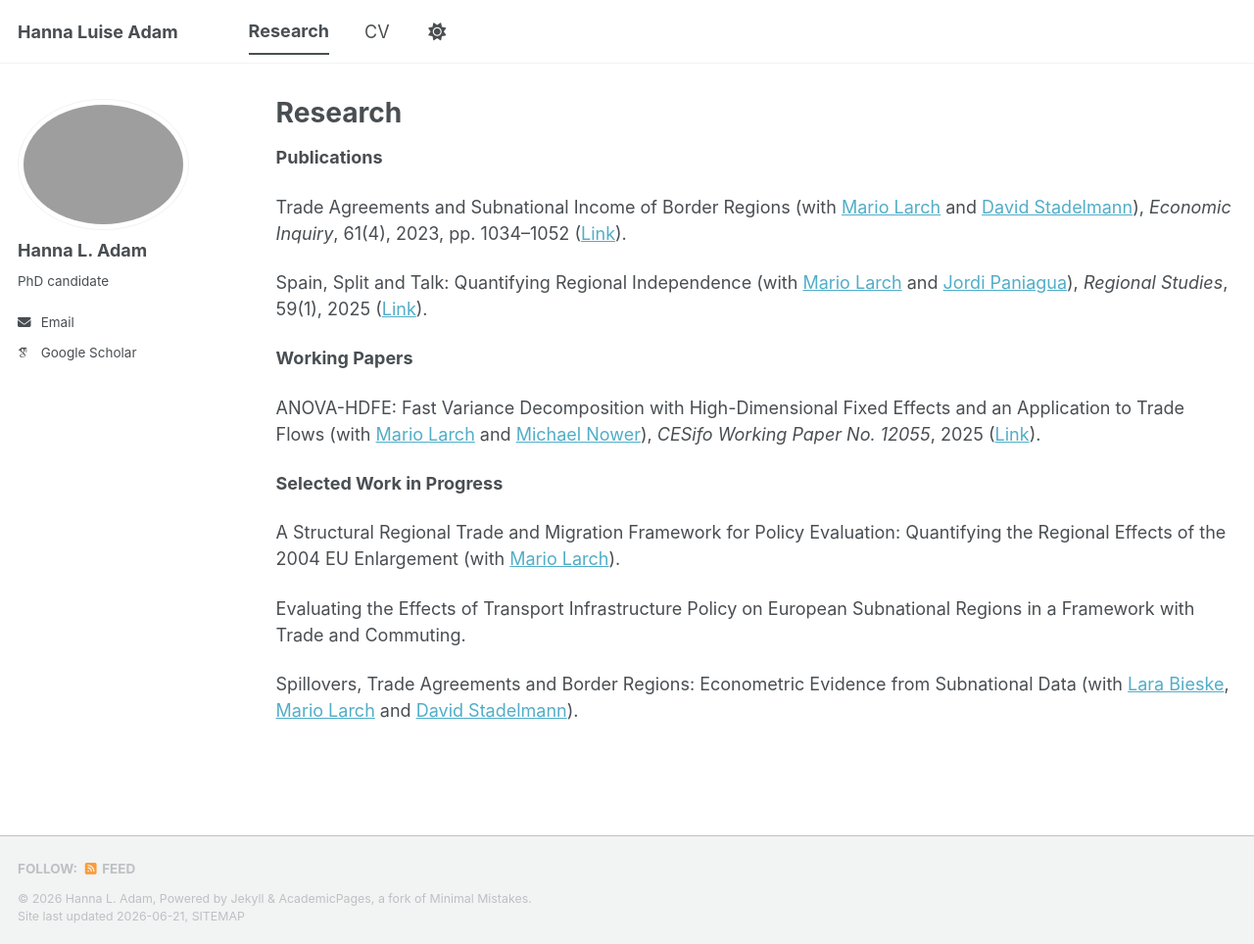
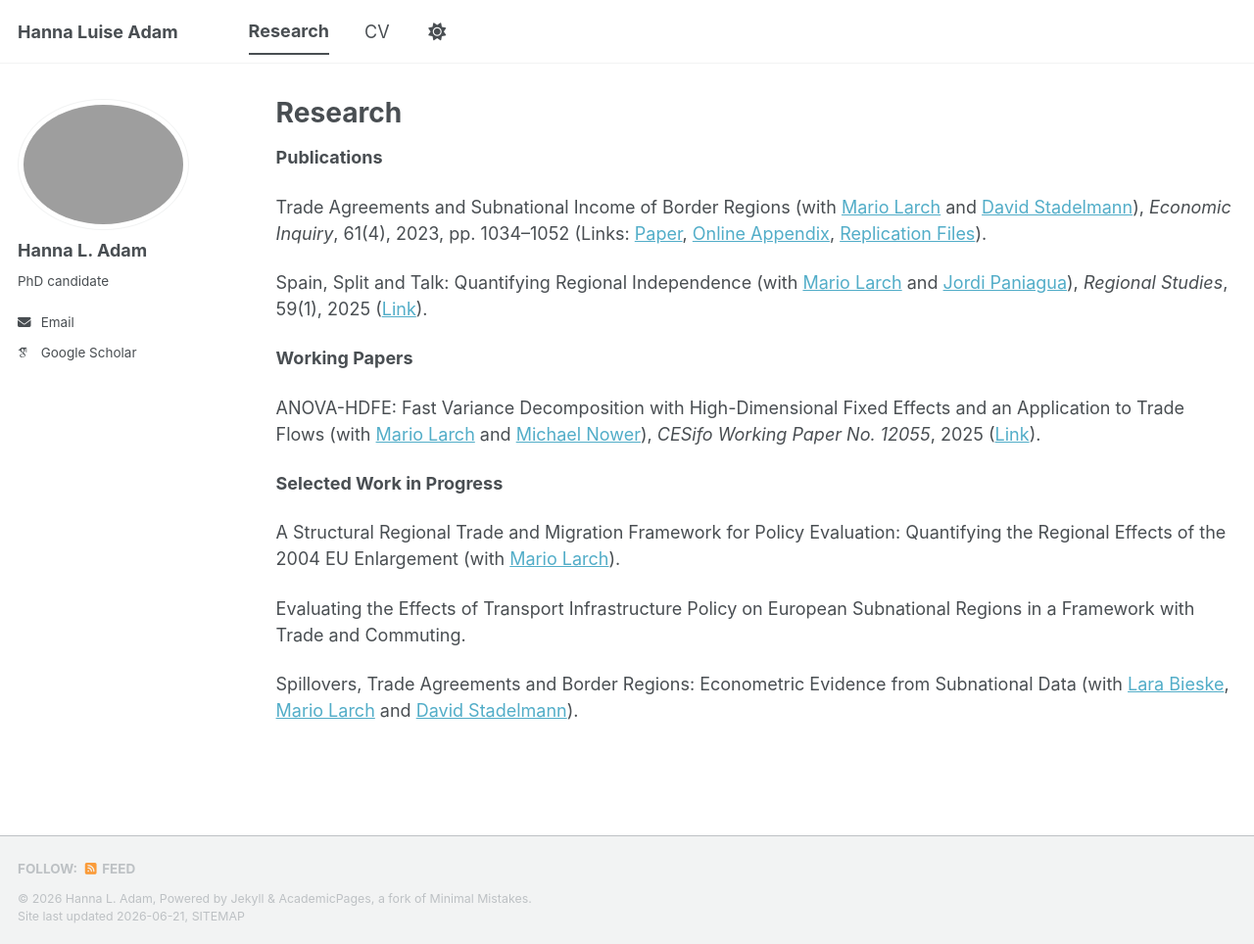
Before and after one commit to hanna-l-adam/hanna-l-adam.github.io, a Jekyll site: the page built from _pages/research.md, in a window 1280 px wide and 964 px high. Shown: the whole window at 98% size. Built offline with Jekyll 4.4.1, drawn with Linux system fonts in a browser that asks for light colours; some web fonts are replaced; a script bundle is joined from its source files by our own code; library files that are not in the unit come from our copies.

Commit message:
Update research.md

```diff
--- a/_pages/research.md
+++ b/_pages/research.md
@@ -9,7 +9,7 @@ redirect_from:
 
 **Publications**
 
-Trade Agreements and Subnational Income of Border Regions (with <a href="https://www.ewf.uni-bayreuth.de/en/team/Prof_Mario_Larch/index.php" target="_blank">Mario Larch</a> and <a href="https://www.entwicklung.uni-bayreuth.de/en/team/david-stadelmann/" target="_blank">David Stadelmann</a>), *Economic Inquiry*, 61(4), 2023, pp. 1034–1052 (<a href="https://doi.org/10.1111/ecin.13151" target="_blank">Link</a>).
+Trade Agreements and Subnational Income of Border Regions (with <a href="https://www.ewf.uni-bayreuth.de/en/team/Prof_Mario_Larch/index.php" target="_blank">Mario Larch</a> and <a href="https://www.entwicklung.uni-bayreuth.de/en/team/david-stadelmann/" target="_blank">David Stadelmann</a>), *Economic Inquiry*, 61(4), 2023, pp. 1034–1052 (Links: <a href="https://doi.org/10.1111/ecin.13151" target="_blank">Paper</a>, <a href="https://onlinelibrary.wiley.com/action/downloadSupplement?doi=10.1111%2Fecin.13151&file=ecin13151-sup-0002_Appendix.pdf" target="_blank">Online Appendix</a>, <a href="https://doi.org/10.3886/E191609V3" target="_blank">Replication Files</a>).
 
 Spain, Split and Talk: Quantifying Regional Independence (with <a href="https://www.ewf.uni-bayreuth.de/en/team/Prof_Mario_Larch/index.php" target="_blank">Mario Larch</a> and <a href="https://www.uv.es/jorpaso2/" target="_blank">Jordi Paniagua</a>), *Regional Studies*, 59(1), 2025 (<a href="https://doi.org/10.1080/00343404.2024.2437501" target="_blank">Link</a>).
 
```
